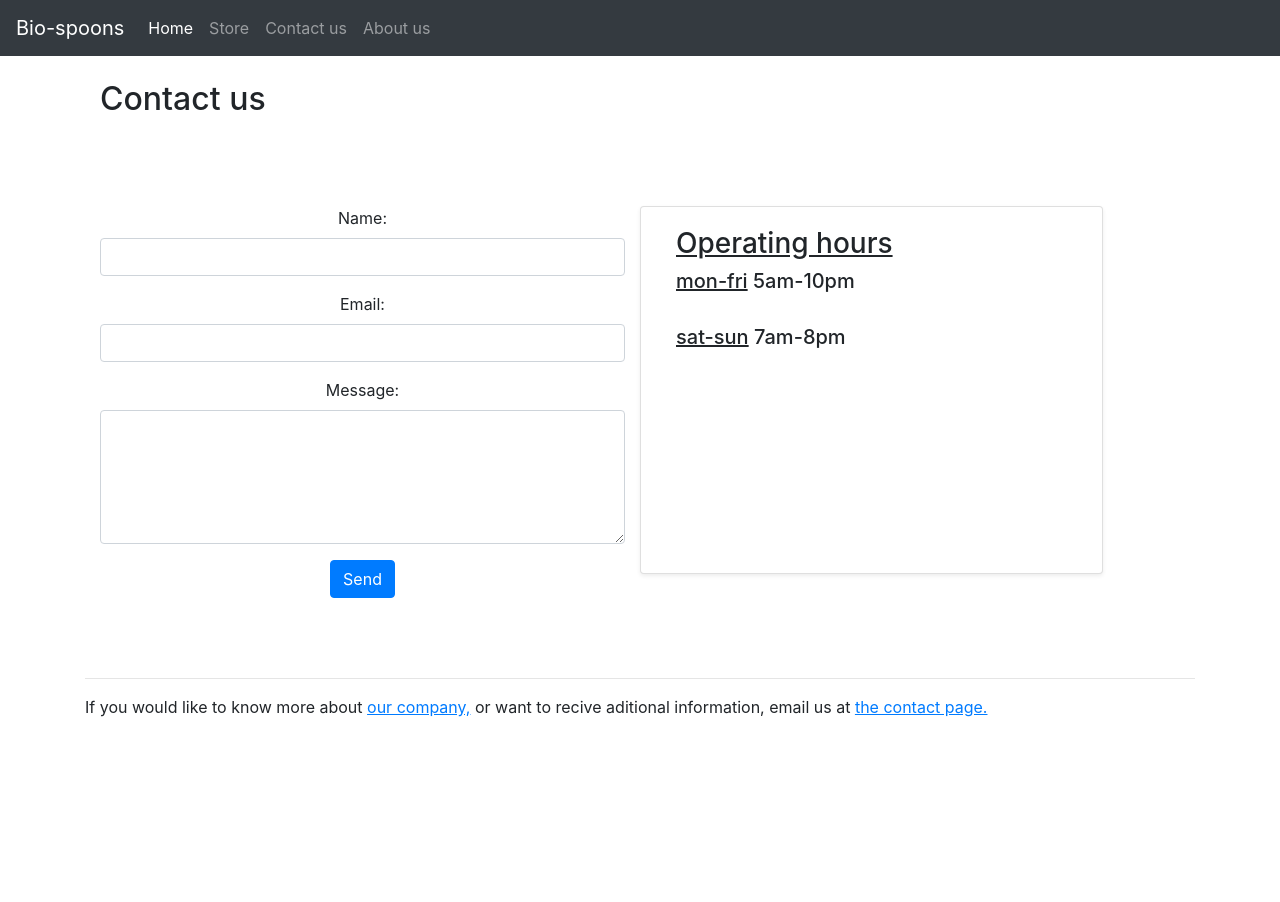
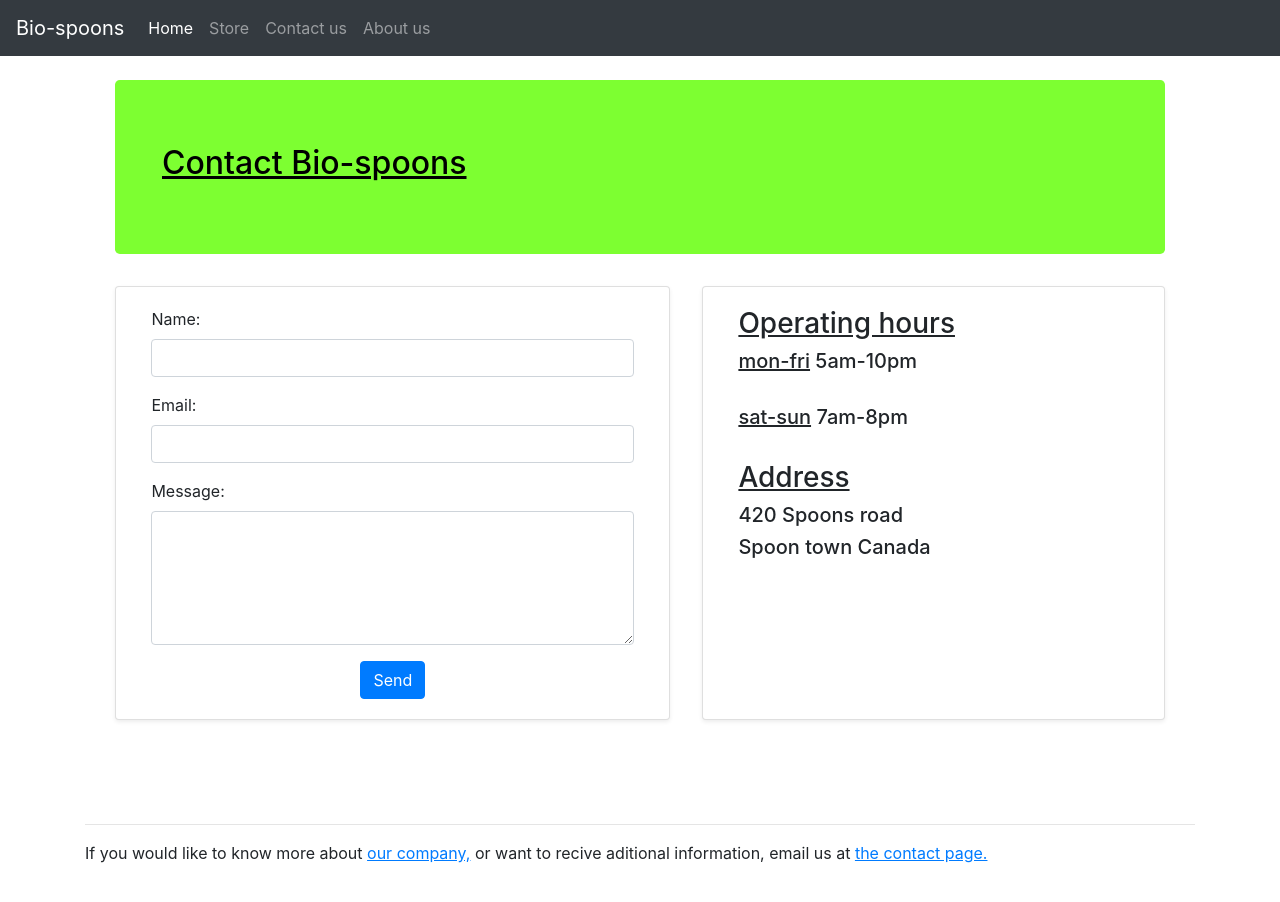
Before and after one commit to samgcode/skills-comp, a Vue app in the folder frontend/: page /#/Contact in a window 1280 px wide. Shown: the top 902 px of the page. Before the commit the page ends 800 px from the top, so only its background shows below. Built offline with nearby package versions, Linux system fonts and the light colour scheme.

Commit message:
- changed contact form and review form to fit the site

```diff
--- a/frontend/src/components/Contact.vue
+++ b/frontend/src/components/Contact.vue
@@ -1,8 +1,17 @@
 <template>
   <div class="container top-spacer">
-    <h2>Contact us</h2>
+    <div class="container">
+      <div class="jumbotron light-jumbotron">
+        <div class="container">
+          <h2><u>Contact Bio-spoons</u></h2>
+        </div>
+      </div>
+    </div>
+
     <div class="row">
-      <form class="text-center top-spacer col-md-6">
+      <div class="card mb-4 shadow-sm col-sm-6 form-card">
+        <div class="card-body">
+           <form>
             <div class="form-row row">
               <div class="form-group col">
                 <label for="nameInput">Name:</label>
@@ -41,12 +50,18 @@
               </div>
             </div>
           </form>
-      <div class="card mb-4 shadow-sm col-md-5 top-spacer">
+        </div>
+      </div>
+      <div class="card mb-4 shadow-sm col-sm-5">
         <div class="card-body">
           <h3><u>Operating hours</u></h3>
           <h5><u>mon-fri</u> 5am-10pm</h5>
           <br>
           <h5><u>sat-sun</u> 7am-8pm</h5>
+          <br>
+          <h3><u>Address</u></h3>
+          <h5>420 Spoons road</h5>
+          <h5>Spoon town Canada</h5>
         </div>
       </div>
     </div>
@@ -58,3 +73,10 @@
     name: 'Contact',
   }
 </script>
+
+<style scoped>
+.form-card {
+  margin-right: 2em;
+  margin-left: 1.9em;
+}
+</style>
--- a/frontend/src/components/ReviewForm.vue
+++ b/frontend/src/components/ReviewForm.vue
@@ -1,6 +1,11 @@
 <template>
     <div class="top-spacer">
-        <h2>Write a review</h2>
+        <div class="jumbotron light-jumbotron">
+            <div class="container">
+            <h2><u>Write a review</u></h2>
+            <h5>Review one of Bio-spoons products</h5>
+            </div>
+        </div>
         <form @submit.prevent="requestAdd()" @change="valid">
             <div class="from-row row">
                 <div class="from-group col-md-5">
@@ -42,6 +47,7 @@
                         :border-color="ratingBorderColor"
                         :border-width="2"
                         :show-rating="false"
+                        :active-color="'#7DFF31'"
                         @rating-selected="ratingSelected"
                         > </star-rating>
                     <span>{{ errors[0] }}</span>
```
Also changed, not shown: 1 other file (tests, documents, lock files or other folders). Lines whose indentation alone changed are shown as unchanged.
